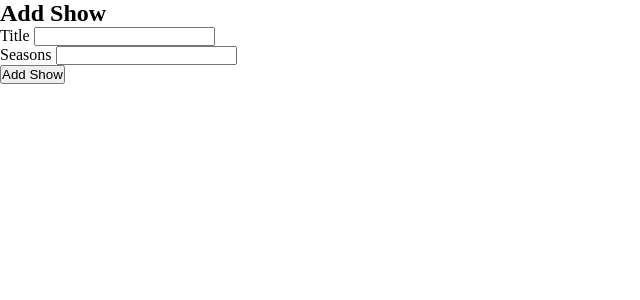
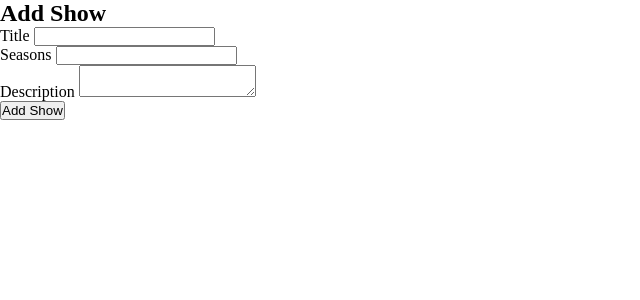
Before and after one commit to the-mausoleum/sofa, a Flask app: page /shows/add in a window 1280 px wide. Shown: the top 300 px of the page, without its empty margins (0-640 px from the left). Run offline with Flask 2, Linux system fonts and the light colour scheme.

Commit message:
Add show description.

```diff
--- a/app.py
+++ b/app.py
@@ -59,10 +59,11 @@ def show_add():
         public_id = re.sub(r'[^A-Za-z0-9\-]', '', public_id)
         public_id = re.sub(r'--', '-', public_id)
 
-        db.execute('insert into shows (public_id, title, seasons) values (?, ?, ?)', [
+        db.execute('insert into shows (public_id, title, seasons, description) values (?, ?, ?, ?)', [
             public_id.lower(),
             request.form['title'],
-            request.form['seasons']
+            request.form['seasons'],
+            request.form['description']
         ])
 
         db.commit()
--- a/schema.sql
+++ b/schema.sql
@@ -3,7 +3,8 @@ create table shows (
     id integer primary key autoincrement,
     public_id text not null,
     title text not null,
-    seasons integer not null
+    seasons integer not null,
+    description text
 );
 
 drop table if exists users;
--- a/templates/shows-add.html
+++ b/templates/shows-add.html
@@ -11,6 +11,10 @@
             <label for="seasons">Seasons</label>
             <input type="number" name="seasons">
         </div>
+        <div>
+            <label for="description">Description</label>
+            <textarea name="description"></textarea>
+        </div>
 
         <input type="submit" value="Add Show">
     </form>
--- a/templates/shows-details.html
+++ b/templates/shows-details.html
@@ -1,4 +1,5 @@
 {% extends 'layout.html' %}
 {% block body %}
     <h2>{{ show.title }}</h2>
+    <p>{{ show.description }}</p>
 {% endblock %}
```
